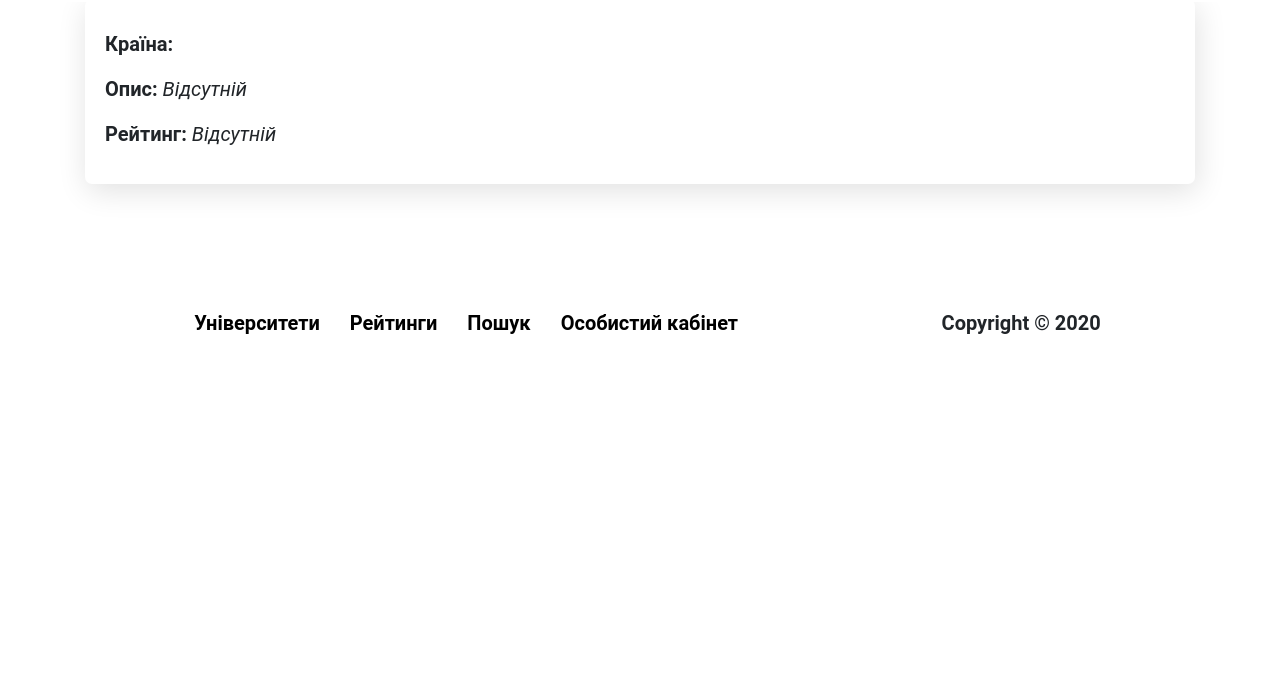
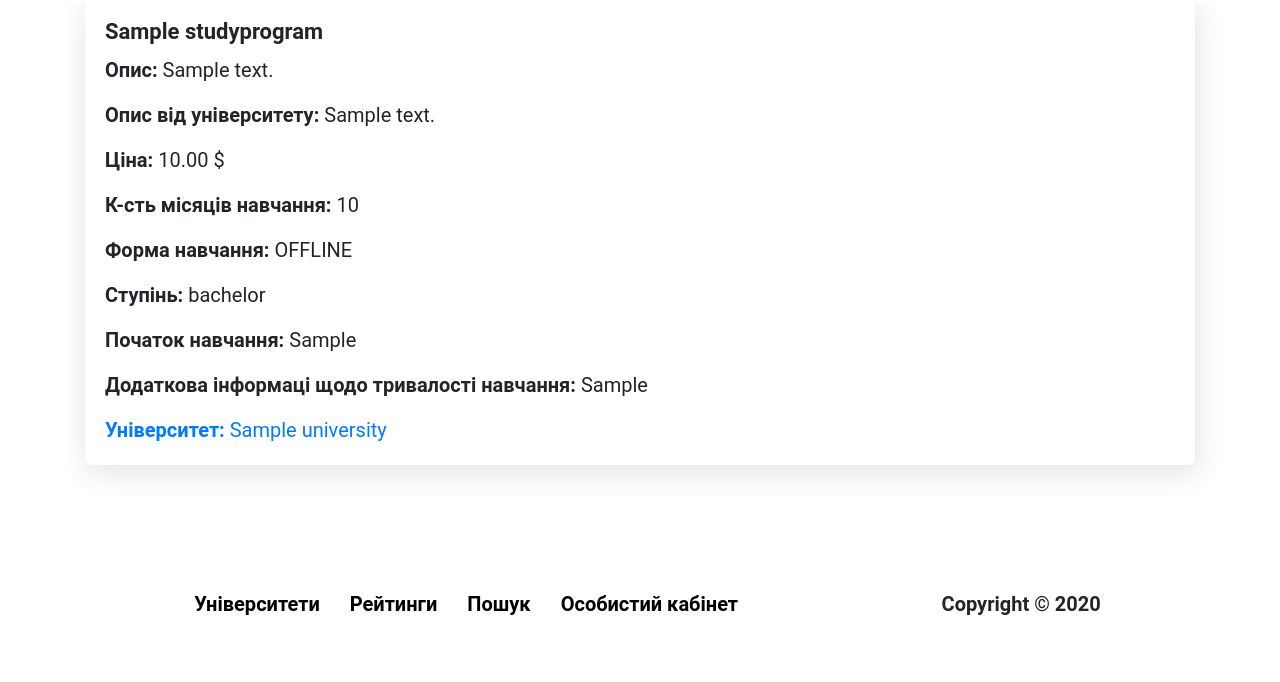
Before and after one commit to SandraRadz/UniversitySearchSystem, a Django app: page /universities/study-program/1/ in a window 1280 px wide. Shown: the part 98-780 px from the top of the page. Before the commit the page ends 432 px from the top, so only its background shows below. Run offline with Django 3.2, Linux system fonts and the light colour scheme; tables that the repository leaves empty hold one stand-in row (values such as "Sample post"); some libraries are stand-ins or nearby versions.

Commit message:
study program page frontend done;

```diff
--- a/universities/templates/universities/university_study_program_detail.html
+++ b/universities/templates/universities/university_study_program_detail.html
@@ -5,42 +5,97 @@
         <div class="list-item hovered">
             <div class="row">
                 <div class="col-12">
-                    <h3>{{ university.name }}</h3>
+                    <h3>{{ studyprograminuniversity.study_program.name }}</h3>
                     <div class="info">
-                        <p class="label-text">
-                            Країна:
-                        </p>
-                        <p class="label-info">{{ university.country }}</p>
+                        <p class="label-text">Опис:</p>
+                        {% if studyprograminuniversity.study_program.description is not none %}
+                            <p class="label-info">{{ studyprograminuniversity.study_program.description }}</p>
+                        {% else %}
+                            <p class="label-info"><i>Відсутній</i></p>
+                        {% endif %}
                     </div>
                     <div class="info">
-                        <p class="label-text">Опис:</p>
-                        {% if university.description is not none %}
-                            <p class="label-info">{{ university.description }}</p>
+                        <p class="label-text">Опис від університету:</p>
+                        {% if studyprograminuniversity.description is not none %}
+                            <p class="label-info">{{ studyprograminuniversity.description }}</p>
                         {% else %}
                             <p class="label-info"><i>Відсутній</i></p>
                         {% endif %}
                     </div>
                     <div class="info">
                         <p class="label-text">
-                            Рейтинг:
+                            Ціна:
                         </p>
-                        {% if university.rating is not none %}
-                            <p class="label-info">{{ university.rating }}.0</p>
+                        {% if studyprograminuniversity.price is not none %}
+                            <p class="label-info">{{ studyprograminuniversity.price }} $</p>
                         {% else %}
-                            <p class="label-info"><i>Відсутній</i></p>
+                            <p class="label-info"><i>Відсутня</i></p>
                         {% endif %}
                     </div>
-                    {% for program in university.study_programs.all %}
-                        <a class="info" href="{% url "study-program-detail" program.slug %}">
-                            <p class="label-text">Назва програми:</p>
-                            <p class="label-info">{{ program.name }}</p>
-                        </a>
+                    <div class="info">
+                        <p class="label-text">
+                            К-сть місяців навчання:
+                        </p>
+                        {% if studyprograminuniversity.duration_in_month is not none %}
+                            <p class="label-info">{{ studyprograminuniversity.duration_in_month }}</p>
+                        {% else %}
+                            <p class="label-info"><i>Невідомо</i></p>
+                        {% endif %}
+                    </div>
+                    <div class="info">
+                        <p class="label-text">
+                            Форма навчання:
+                        </p>
+                        {% if studyprograminuniversity.form_of_study is not none %}
+                            <p class="label-info">{{ studyprograminuniversity.form_of_study }}</p>
+                        {% else %}
+                            <p class="label-info"><i>Невідомо</i></p>
+                        {% endif %}
+                    </div>
+                    <div class="info">
+                        <p class="label-text">
+                            Ступінь:
+                        </p>
+                        {% if studyprograminuniversity.degree is not none %}
+                            <p class="label-info">{{ studyprograminuniversity.degree }}</p>
+                        {% else %}
+                            <p class="label-info"><i>Невідомо</i></p>
+                        {% endif %}
+                    </div>
+                    {% if studyprograminuniversity.scholarship_availability == true %}
                         <div class="info">
-                            <p class="label-text">Опис програми:</p>
-                            <p class="label-info">{{ program.description }}</p>
+                            <p class="label-text">
+                                Стипендія:
+                            </p>
+                            {% if studyprograminuniversity.scholarship_description is not none %}
+                                <p class="label-info">{{ studyprograminuniversity.scholarship_description }}</p>
+                            {% else %}
+                                <p class="label-info"><i>Доступна, але детальна інформація невідома</i></p>
+                            {% endif %}
                         </div>
-                        <p>{{ program.name }}</p>
-                    {% endfor %}
+                    {% endif %}
+                    <div class="info">
+                        <p class="label-text">
+                            Початок навчання:
+                        </p>
+                        {% if studyprograminuniversity.start_of_study is not none %}
+                            <p class="label-info">{{ studyprograminuniversity.start_of_study }}</p>
+                        {% else %}
+                            <p class="label-info"><i>Невідомо</i></p>
+                        {% endif %}
+                    </div>
+                    {% if studyprograminuniversity.duration is not none %}
+                        <div class="info">
+                            <p class="label-text">
+                                Додаткова інформаці щодо тривалості навчання:
+                            </p>
+                            <p class="label-info">{{ studyprograminuniversity.duration }}</p>
+                        </div>
+                    {% endif %}
+                    <a class="info" href="{% url "university-detail" studyprograminuniversity.university.slug %}">
+                        <p class="label-text">Університет:</p>
+                        <p class="label-info">{{ studyprograminuniversity.university.name }}</p>
+                    </a>
                 </div>
             </div>
         </div>
```
